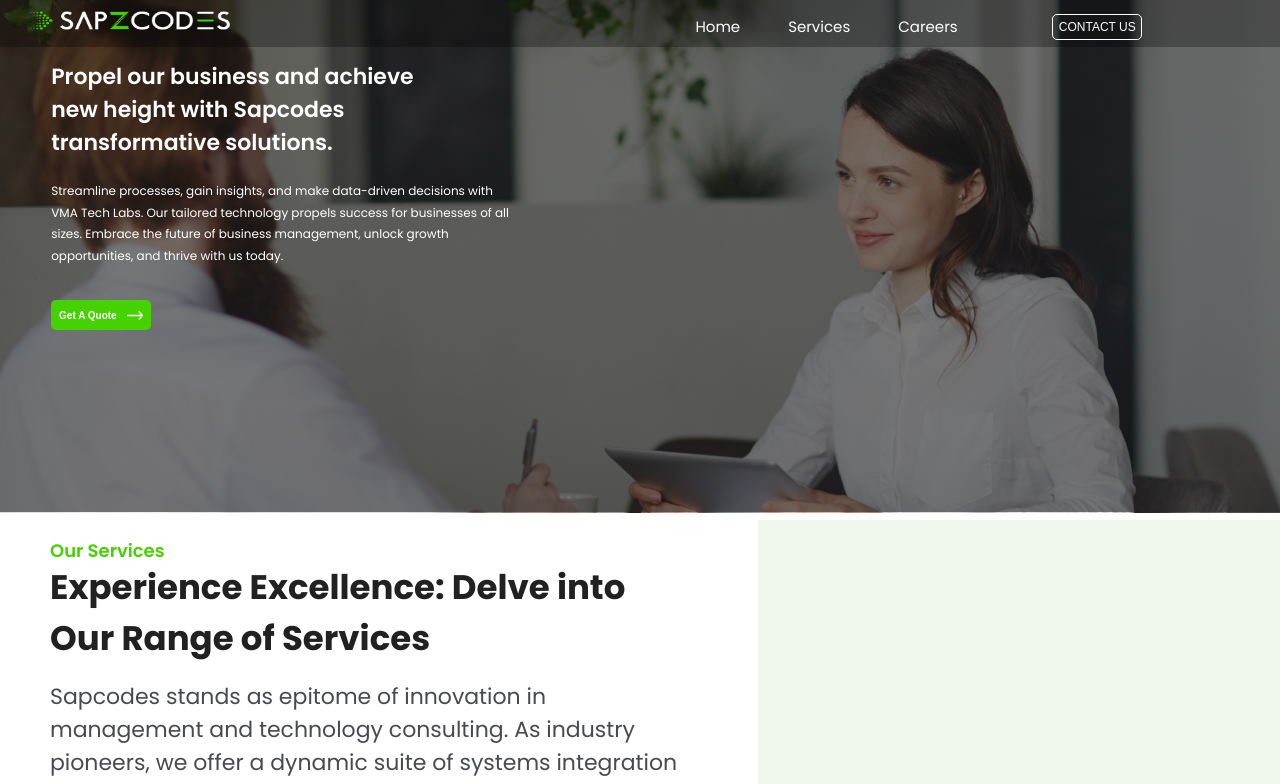
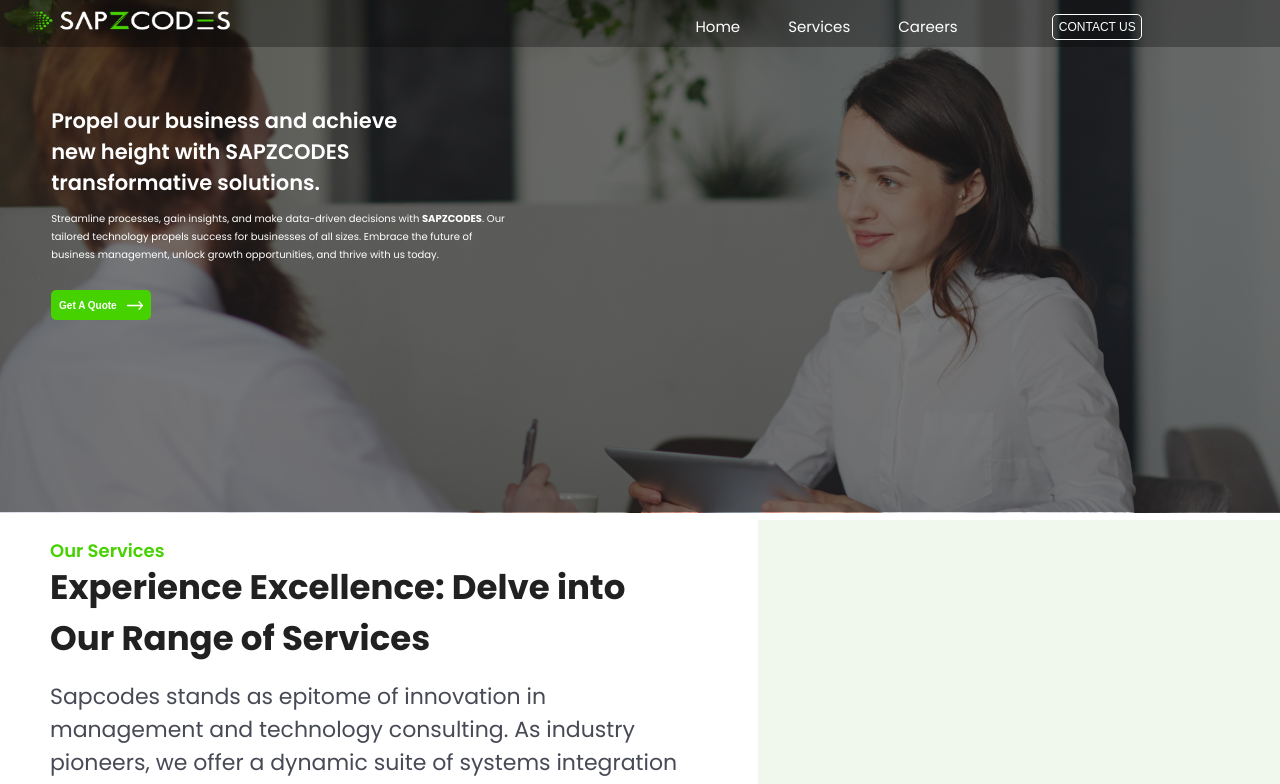
Before and after one commit to vijayaprathapkumar/sapzcodes, a Next.js app: page / in a window 1280 px wide. Shown: the top 784 px of the page. Built offline with nearby package versions, Linux system fonts and the light colour scheme.

Commit message:
text-correction

```diff
--- a/src/components/banner/Banner.styled.tsx
+++ b/src/components/banner/Banner.styled.tsx
@@ -48,13 +48,13 @@
   font-size: 40px;
   color: ${theme.colors.white};
   ${breakpoints.xs} {
-    top: 30px;
+    top: 38px;
     width: 180px;
     font-weight: 600;
     font-size: 10px;
   }
   ${breakpoints.md} {
-    top: 60px;
+    top: 75px;
     left: 5%;
     width: 300px;
     z-index: 2;
@@ -62,12 +62,13 @@
     font-size: 18px;
   }
   ${breakpoints.lg} {
+  top: 105px;
     left: 4%;
     width: 390px;
-    font-size: 22px;
+    font-size: 21px;
   }
   ${breakpoints.xl} {
-    top: 110px;
+    top: 150px;
     left: 5%;
     width: 600px;
     font-size: 35px;
@@ -81,26 +82,29 @@
   z-index: 2;
   line-height: 1.8;
   color: ${theme.colors.white};
+  .bold-text {
+  font-weight: bold;
+}
 
   ${breakpoints.xs} {
-    top: 80px;
+    top: 85px;
     width: 200px;
     font-size: 5px;
   }
   ${breakpoints.md} {
-    top: 155px;
+    top: 165px;
     left: 5%;
-    width: 350px;
-    font-size: 9px;
+    width: 320px;
+    font-size: 7px;
   }
   ${breakpoints.lg} {
-    top: 180px;
+    top: 210px;
     left: 4%;
     width: 460px;
-    font-size: 12px;
+    font-size: 10px;
   }
   ${breakpoints.xl} {
-    top: 290px;
+    top: 325px;
     left: 5%;
     width: 610px;
     font-size: 14px;
@@ -134,15 +138,15 @@
     }
   }
   ${breakpoints.xs} {
-    top: 125px;
-    height: 20px;
+    top: 130px;
+    height: 15px;
     .get-btn {
-      width: 50px;
+      width: 45px;
       font-size: 5px;
     }
   }
   ${breakpoints.md} {
-    top: 235px;
+    top: 225px;
     left: 5%;
     height: 27px;
 
@@ -152,7 +156,7 @@
     }
   }
   ${breakpoints.lg} {
-    top: 300px;
+    top: 290px;
     left: 4%;
     height: 30px;
     .get-btn {
@@ -161,7 +165,7 @@
     }
   }
   ${breakpoints.xl} {
-    top: 400px;
+    top: 450px;
     left: 5%;
     height: 50px;
     .get-btn {
--- a/src/components/banner/Banner.tsx
+++ b/src/components/banner/Banner.tsx
@@ -21,9 +21,9 @@
           className="banner-image" />
       </div>
     </SectionWrapper><MainContent>
-        Propel our business and achieve new height with Sapcodes transformative solutions.
+        Propel our business and achieve new height with SAPZCODES transformative solutions.
       </MainContent><SubContent>
-        Streamline processes, gain insights, and make data-driven decisions with VMA Tech Labs. Our tailored technology propels success for businesses of all sizes. Embrace the future of business management, unlock growth opportunities, and thrive with us today.
+        Streamline processes, gain insights, and make data-driven decisions with  <span className="bold-text">SAPZCODES</span>. Our tailored technology propels success for businesses of all sizes. Embrace the future of business management, unlock growth opportunities, and thrive with us today.
       </SubContent><ButtonBox>
         <button className="get-btn">
           Get A Quote
--- a/src/components/contact/Contact.styled.tsx
+++ b/src/components/contact/Contact.styled.tsx
@@ -56,7 +56,7 @@
     }
     ${breakpoints.xl} {
     width: 430px;
-    left: 10%;
+    left: 7%;
     }
 `;
 export const LocationSection = styled.div`
@@ -74,16 +74,45 @@
 export const ContactSection = styled.div`
 margin-top: 30px;
 
+.envelope-part{
+ display: flex;
+ align-items: center;
+ margin-top: 5px;
+ gap: 15px;
+}
+.envelope-part a {
+  display: flex;
+  align-items: center;
+  text-decoration: none;
+  margin-right: 20px;
+}
+.envelope-part p {
+  margin-left: 10px;
+}
+.envelope{
+  height: 20px;
+  margin-top: 3px;
+   width: 20px;
+ }
 .part-sec{
     display: flex;
-    margin-top: 12px;
+    margin-top: 14px;
     gap: 10px;
-
+    align-items: center;
  }
- .envelope{
-    height: 20px;
-   width: 20px;
- }
+.part-sec a {
+  display: flex;
+  align-items: center;
+  text-decoration: none;
+  margin-right: 20px;
+}
+.part-sec p {
+  margin-left: 10px;
+}
+.whatsapp-icon {
+  color: #A9A9A9;
+  font-size: 20px;
+}
  .phone{
     height: 20px;
    width: 20px;
--- a/src/components/contact/Contact.tsx
+++ b/src/components/contact/Contact.tsx
@@ -1,5 +1,12 @@
 /* eslint-disable @next/next/no-img-element */
-import { AddressContent, ContactSection, ContactWrapper, ImageSection,LocationSection } from "./Contact.styled";
+import { PiWhatsappLogoThin } from "react-icons/pi";
+import {
+  AddressContent,
+  ContactSection,
+  ContactWrapper,
+  ImageSection,
+  LocationSection,
+} from "./Contact.styled";
 
 const ContactComponent = () => {
   return (
@@ -15,24 +22,43 @@
         <LocationSection>
           <h3>Find us at</h3>
           <div className="part-one">
-          <img src="/images/MapPin.png" alt="MapPin-Img" className="map"/>
-          <p>
-            3rd Floor, 311 - Sanganoor main road. Ganapathy, Coimbatore - 641006
-          </p>
+            <img src="/images/MapPin.png" alt="MapPin-Img" className="map" />
+            <p>
+              3rd Floor, 311 - Sanganoor main road. Ganapathy, Coimbatore -
+              641006
+            </p>
           </div>
         </LocationSection>
         <ContactSection>
           <h3>Reach out to us at</h3>
+          <div className="envelope-part">
+            <a href="mailto:contact@homelun.com">
+              <img
+                src="/images/Envelope.png"
+                alt="Envelope-Img"
+                className="envelope"
+              />
+              <p>contact@homelun.com</p>
+            </a>
+          </div>
           <div className="part-sec">
-          <img src="/images/Envelope.png" alt="Envelope-Img" className="envelope"/>
-          <p>contact@homelun.</p>
-          <img src="/images/Phone.png" alt="Phone-Img" className="phone"/>
-          <p>+1 234 567 890</p>
+            <a href="tel:+1234567890">
+              <img src="/images/Phone.png" alt="Phone-Img" className="phone" />
+              <p>+1 234 567 890</p>
+            </a>
+            <a href="https://wa.me/1234567890">
+              <PiWhatsappLogoThin className="whatsapp-icon" />
+              <p>+1 234 567 890</p>
+            </a>
           </div>
         </ContactSection>
       </AddressContent>
       <ImageSection>
-       <img src="/images/contact.png" alt="Conatct-image" className="contact-image"/>
+        <img
+          src="/images/contact.png"
+          alt="Conatct-image"
+          className="contact-image"
+        />
       </ImageSection>
     </ContactWrapper>
   );
```
